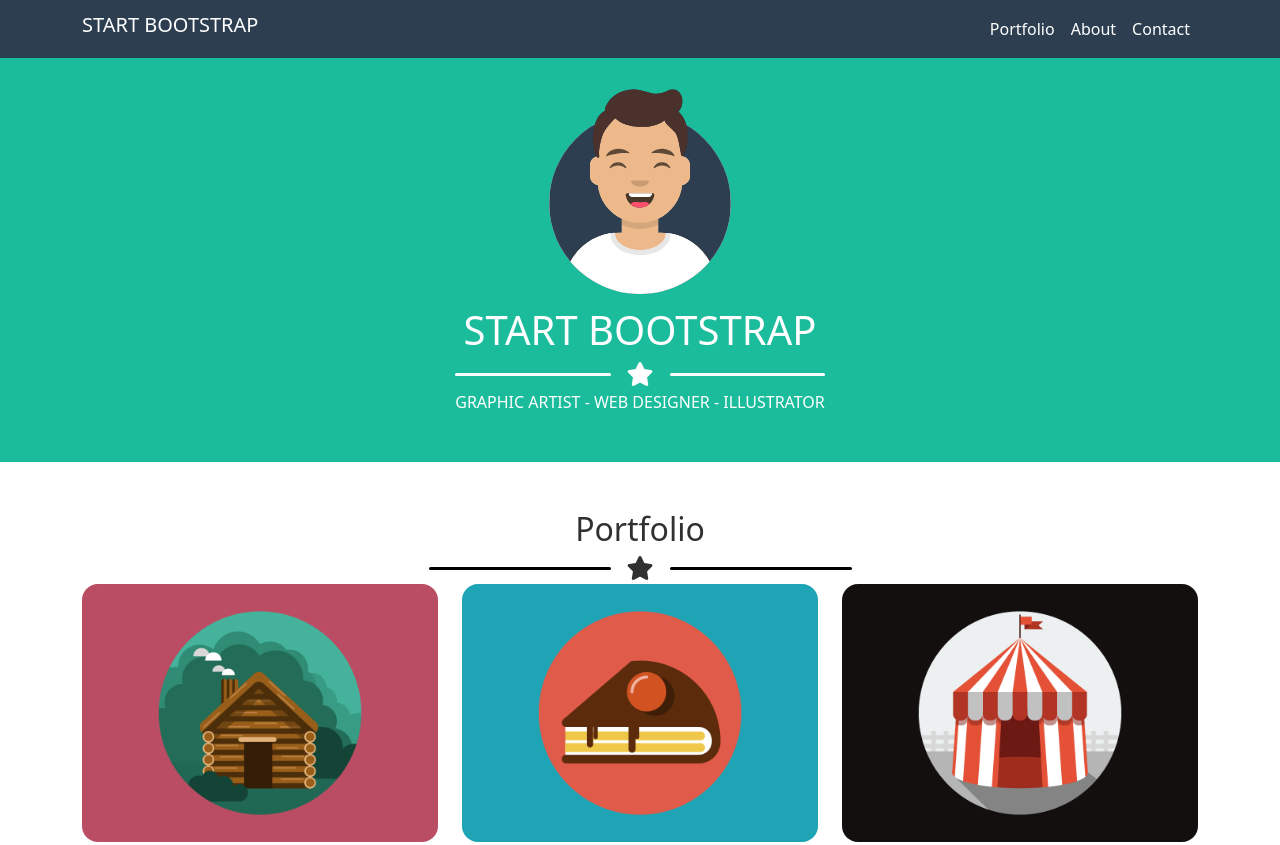
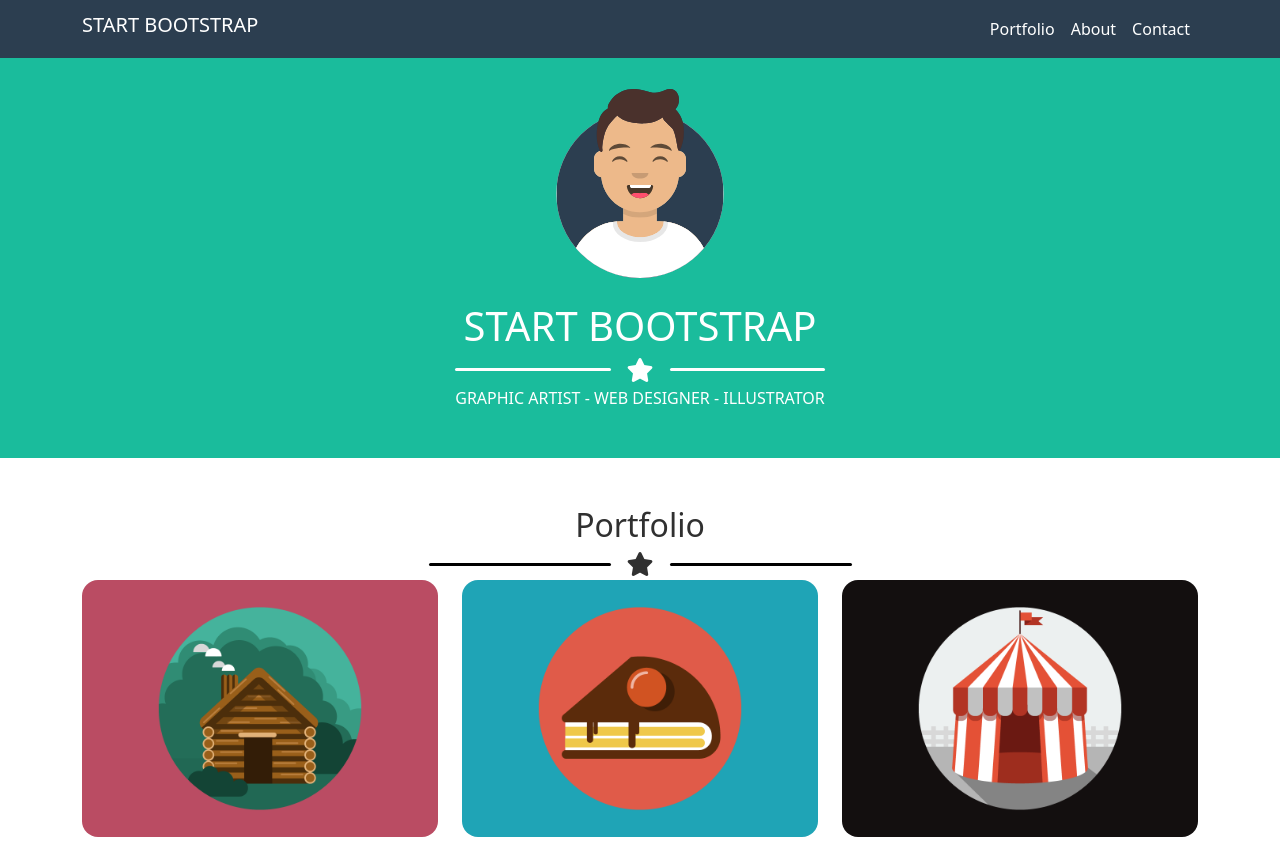
Before and after one commit to MyNameIsAlpaca/html-css-bootstrap-freelancer, a plain HTML site: page index.html in a window 1280 px wide. Shown: the top 845 px of the page. Drawn offline with nearby package versions, Linux system fonts and the light colour scheme.

Commit message:
fix: main img

```diff
--- a/css/style.css
+++ b/css/style.css
@@ -27,11 +27,6 @@ nav .container .row .row .col {
 header,
 .main-bottom{
     background-color: #1abc9c;
-}
-
-.img-size {
-    width: 200px;
-    height: 200px;
 }
 
 .star-line {
--- a/index.html
+++ b/index.html
@@ -43,7 +43,7 @@
         <div class="container d-flex justify-content-center pb-5">
             <div class="row d-flex flex-column text-center">
                 <div class="col my-4 d-flex justify-content-center">
-                    <div class="img-size">
+                    <div class="w-50">
                         <img src="img/avatar.svg" class="img-fluid" alt="">
                     </div>
                 </div>
```
